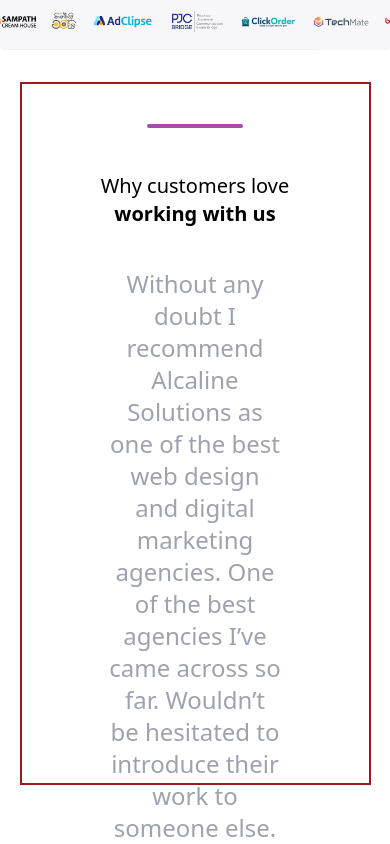
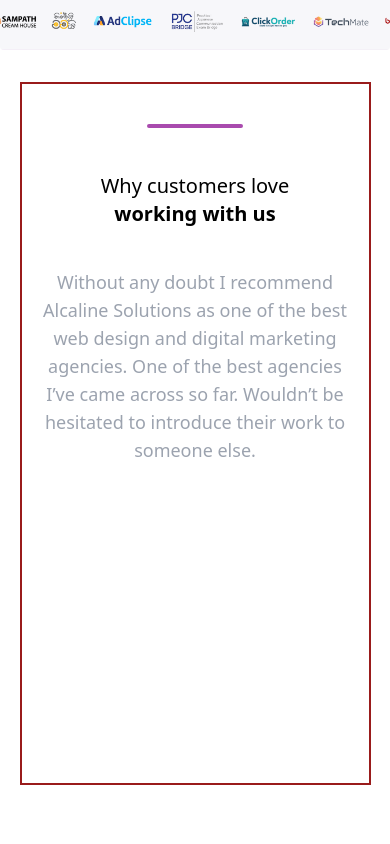
Before and after one commit to obuastella/the4coders, a React (Create React App) app in the folder front-end/: page / in a window 390 px wide. Shown: the part 1740-2584 px from the top of the page. After the commit the page ends 2525 px from the top, so only its background shows below. Built offline with nearby package versions, Linux system fonts and the light colour scheme.

Commit message:
WIP: Responsiveness

```diff
--- a/front-end/src/pages/Home.jsx
+++ b/front-end/src/pages/Home.jsx
@@ -79,7 +79,7 @@
           Why customers love <br />
           <span className="font-bold">working with us</span>
         </h2>
-        <p className="w-1/2  h-96 mx-auto mt-10 text-center text-2xl text-gray-400 font-light">
+        <p className="w-11/12 md:w-9/12 lg:w-3/6 mx-auto mt-10 text-center sm:text-lg md:text-2xl text-lg text-gray-400 font-light">
           Without any doubt I recommend Alcaline Solutions as one of the best
           web design and digital marketing agencies. One of the best agencies
           I’ve came across so far. Wouldn’t be hesitated to introduce their work
```
